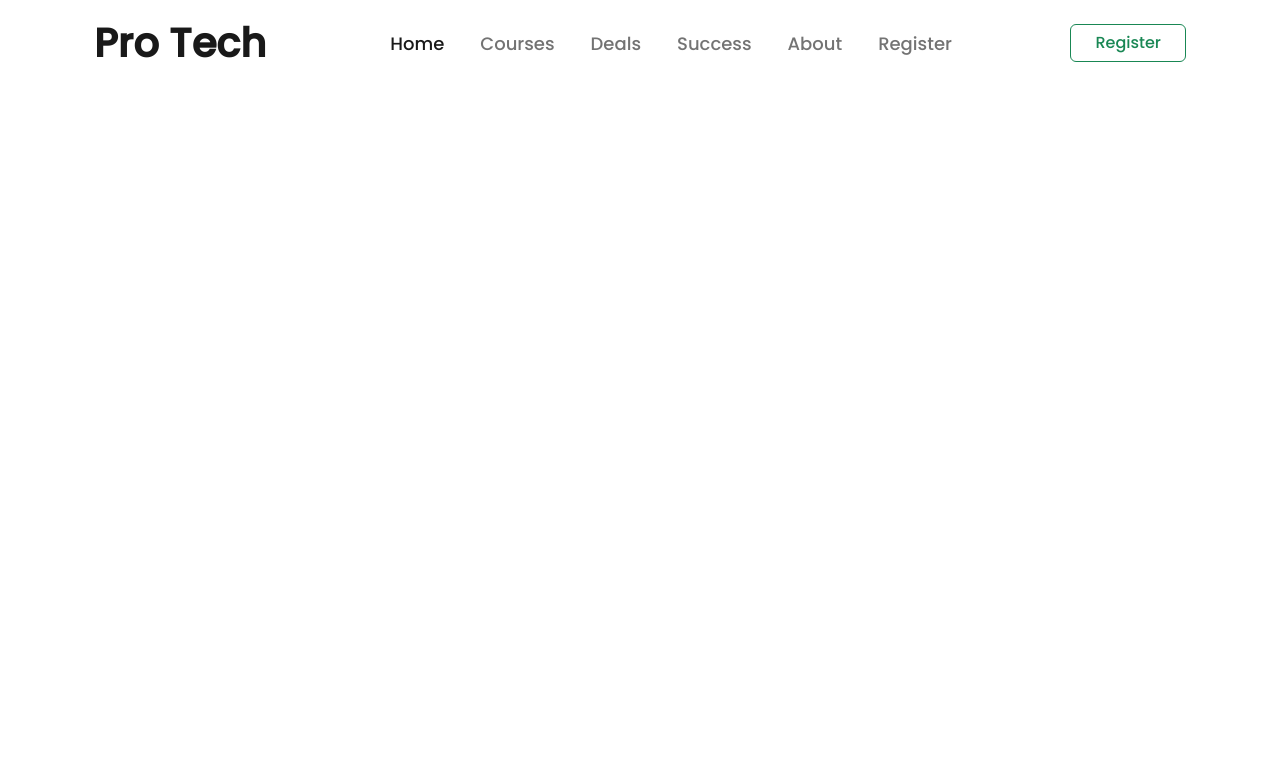
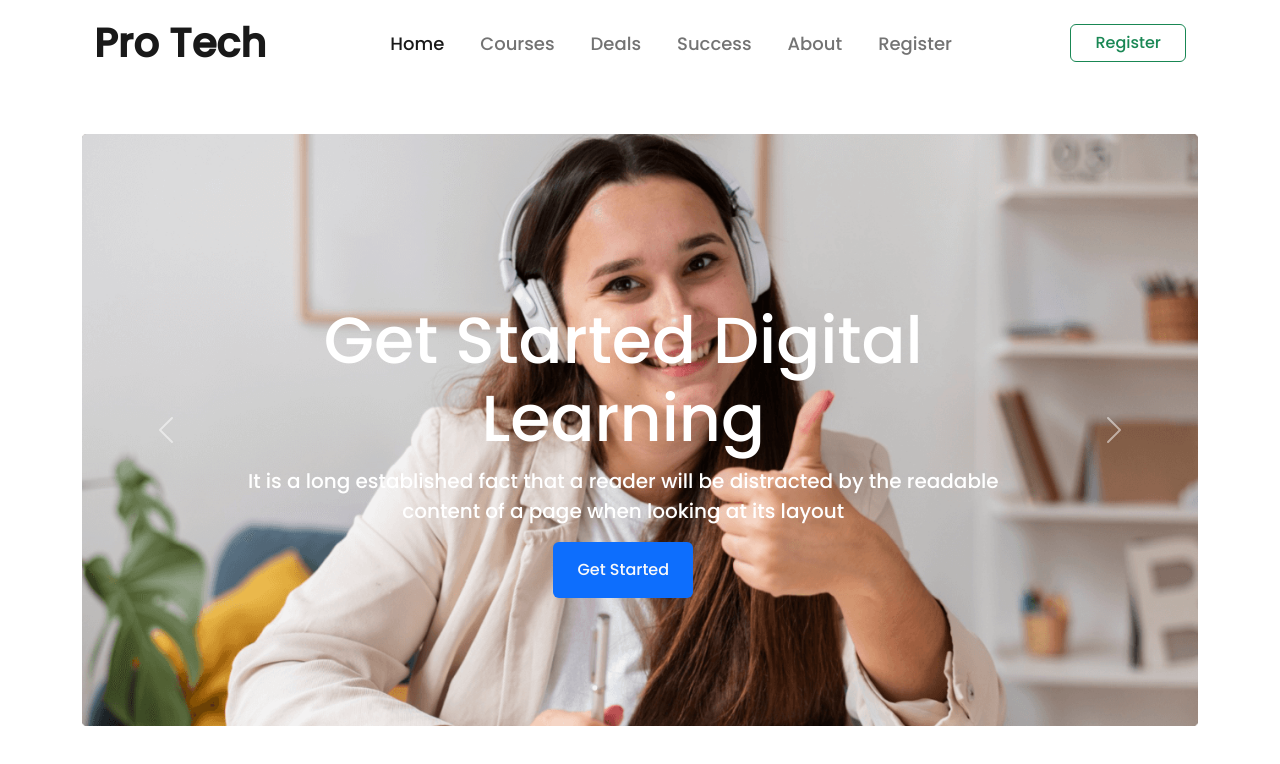
Before and after one commit to mdpiasuddin/pro-tech, a plain HTML site: page index.html in a window 1280 px wide. Drawn offline with nearby package versions, Linux system fonts and the light colour scheme.

Commit message:
Banner-part done

```diff
--- a/css/style.css
+++ b/css/style.css
@@ -13,3 +13,15 @@ body {
   font-size: 18px;
   margin-right: 20px;
 }
+#banner {
+  position: relative;
+}
+
+.banner-text {
+  font-size: 65px;
+}
+.text-part {
+  position: absolute;
+  top: 25%;
+  left: 12%;
+}
--- a/index.html
+++ b/index.html
@@ -69,6 +69,95 @@
           </div>
         </div>
       </nav>
+      <!-- navbar end  -->
+
+      <!-- banner part start -->
+
+      <section id="banner " class="my-5">
+        <div
+          id="carouselExampleCaptions"
+          class="carousel slide"
+          data-bs-ride="false"
+        >
+          <div class="carousel-inner">
+            <div class="carousel-item active">
+              <div class="dark">
+                <img
+                  src="./images/cover/cover-1.png"
+                  class="d-block img-fluid"
+                  alt="..."
+                />
+                <div class="carousel-caption d-md-block text-part">
+                  <h5 class="banner-text">Get Started Digital Learning</h5>
+                  <p class="fs-5 text">
+                    It is a long established fact that a reader will be
+                    distracted by the readable content of a page when looking at
+                    its layout
+                  </p>
+                  <button class="btn px-4 py-3 bg-primary border-0 text-light">
+                    Get Started
+                  </button>
+                </div>
+              </div>
+            </div>
+            <div class="carousel-item">
+              <img
+                src="./images/cover/cover-2.jpg"
+                class="d-block img-fluid"
+                alt="..."
+              />
+              <div class="carousel-caption d-md-block text-part">
+                <h5 class="banner-text">Get Started Digital Learning</h5>
+                <p class="fs-5 text">
+                  It is a long established fact that a reader will be distracted
+                  by the readable content of a page when looking at its layout
+                </p>
+                <button class="btn px-4 py-3 bg-primary border-0 text-light">
+                  Get Started
+                </button>
+              </div>
+            </div>
+            <div class="carousel-item">
+              <img
+                src="./images/cover/cover-3.jpg"
+                class="d-block img-fluid"
+                alt="..."
+              />
+              <div class="banner-dark">
+                <div class="carousel-caption d-md-block text-part">
+                  <h5 class="banner-text">Get Started Digital Learning</h5>
+                  <p class="fs-5 text">
+                    It is a long established fact that a reader will be
+                    distracted by the readable content of a page when looking at
+                    its layout
+                  </p>
+                  <button class="btn px-4 py-3 bg-primary border-0 text-light">
+                    Get Started
+                  </button>
+                </div>
+              </div>
+            </div>
+          </div>
+          <button
+            class="carousel-control-prev"
+            type="button"
+            data-bs-target="#carouselExampleCaptions"
+            data-bs-slide="prev"
+          >
+            <span class="carousel-control-prev-icon" aria-hidden="true"></span>
+            <span class="visually-hidden">Previous</span>
+          </button>
+          <button
+            class="carousel-control-next"
+            type="button"
+            data-bs-target="#carouselExampleCaptions"
+            data-bs-slide="next"
+          >
+            <span class="carousel-control-next-icon" aria-hidden="true"></span>
+            <span class="visually-hidden">Next</span>
+          </button>
+        </div>
+      </section>
     </header>
     <!-- header-part end  -->
 
```
